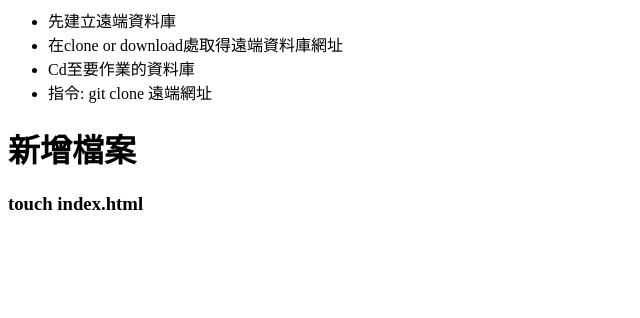
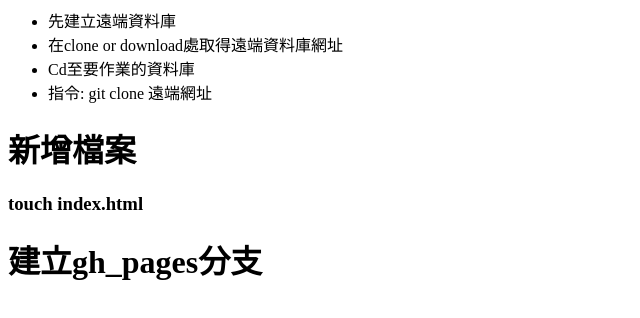
Before and after one commit to wanghanna/test_git, a plain HTML site: page index.html in a window 1280 px wide. Shown: the whole page, without its empty margins (0-640 px from the left). Drawn offline with Linux system fonts and the light colour scheme.

Commit message:
建立gh_pages

```diff
--- a/index.html
+++ b/index.html
@@ -6,3 +6,4 @@
 </ul>
 <h1>新增檔案</h1>
 <h3>touch index.html</h3>
+<h1>建立gh_pages分支</h1>
```
